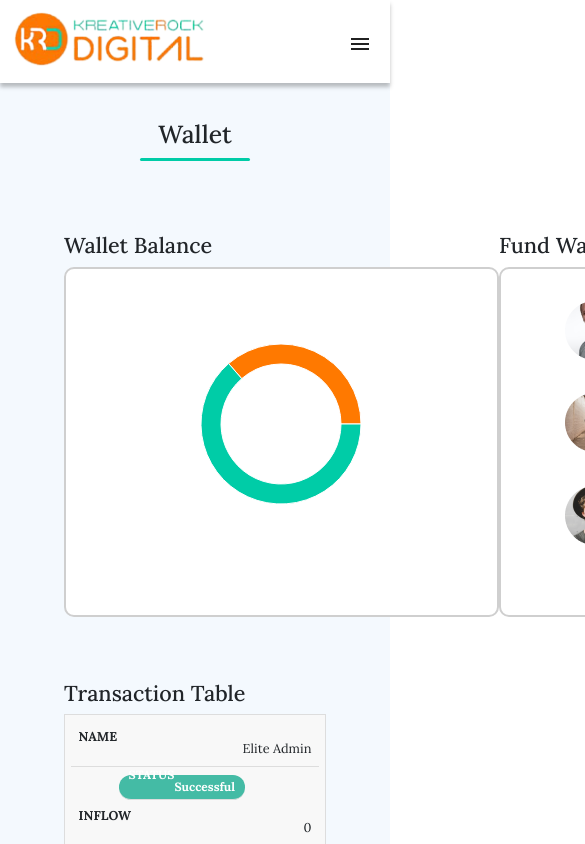
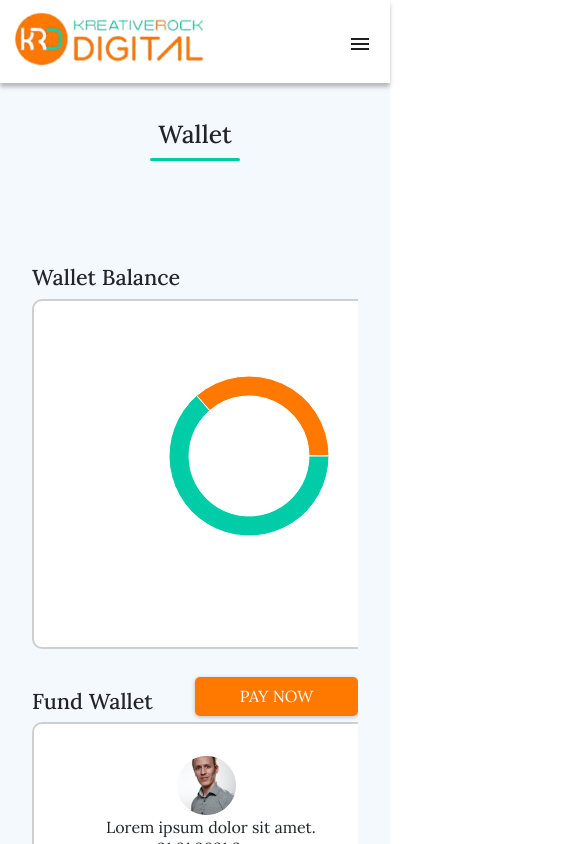
Before and after one commit to Phynnex/Kreative-rock, a React (Create React App) app: page /earning in a window 390 px wide. Shown: the top 844 px of the page, 585 px wide, since content can reach past the window. Built offline with nearby package versions, Linux system fonts and the light colour scheme.

Commit message:
working on earning page

```diff
--- a/src/assets/css/earning.css
+++ b/src/assets/css/earning.css
@@ -1,6 +1,6 @@
 .earning-header {
   height: 3px;
-  max-width: 110px;
+  max-width: 90px;
   border-radius: 6px;
   margin: auto;
   background-color: var(--sec-color);
@@ -8,30 +8,44 @@
 
 
 /* Fund Wallet Styles */
+.wallets-container {
+  display: flex;
+  justify-content: space-around;
+}
+
 .fund-wallet-header {
   display: flex;
   justify-content: space-between;
 }
 
 .pay-now-btn{
-  /* font-weight: bold;
-  font-size: 0.75rem;
-  background-color: #FF7900;
-  border-radius: 4px;
-  padding: 3px 10px; */
-
-
   width: 163px;
   height: 39px;
   color: white;
   background: #FF7900;
   box-shadow: 0px 1px 4px rgba(0, 0, 0, 0.25);
   border-radius: 5px;
-  margin: -12px 12px 0px 0px;
+  margin-top: -12px;
 }
 
 .fund-wallet-container {
   margin: 2rem 4rem 1rem;
+}
+
+.wallet-balance-box{
+  border: 2px solid #CFCFCF;
+  background: #fff;
+  width: 435px;
+  height: 350px;
+  border-radius: 10px;
+}
+
+.fund-wallet-box {
+  border: 2px solid #CFCFCF;
+  background: #fff;
+  width: 617px;
+  height: 350px;
+  border-radius: 10px;
 }
 
 .fund-wallet-div {
@@ -105,6 +119,37 @@ table th {
 /* End of Transaction Table Styles */
 
 @media screen and (max-width: 600px) {
+  .wallets-container{
+    flex-direction: column;
+    justify-content: center;
+    overflow: hidden;
+    margin: 2rem 2rem 0rem;
+  }
+
+  .wallet-balance-box{
+    width: 420px;
+  }
+
+  .fund-wallet-header{
+    margin-top: 2.5rem;
+  }
+
+  .fund-wallet-box {
+    width: 420px;
+    height: 580px;
+  }
+
+
+
+  .fund-wallet-img-div{
+    display:block;
+    text-align: center;
+  }
+
+  .hello {
+    text-align: center;
+  }
+
   table {
     border: 0;
   }
--- a/src/pages/Earning.jsx
+++ b/src/pages/Earning.jsx
@@ -18,24 +18,10 @@ const Earning = () => {
       <br />
       <br />
 
-      <div
-        style={{
-          display: "flex",
-          justifyContent: "space-around",
-          margin: "0px 64px",
-        }}
-      >
+      <div className="wallets-container">
         <div>
           <h4>Wallet Balance</h4>
-          <div
-            style={{
-              border: "2px solid #CFCFCF",
-              background: "#fff",
-              width: "435px",
-              height: "350px",
-              borderRadius: "10px",
-            }}
-          >
+          <div className="wallet-balance-box">
             <PieChart />
           </div>
         </div>
@@ -44,15 +30,7 @@ const Earning = () => {
             <h4>Fund Wallet</h4>
             <button className="pay-now-btn">PAY NOW</button>
           </div>
-          <div
-            style={{
-              border: "2px solid #CFCFCF",
-              background: "#fff",
-              width: "617px",
-              height: "350px",
-              borderRadius: "10px",
-            }}
-          >
+          <div className="fund-wallet-box">
             <FundWallet />
           </div>
         </div>
```
